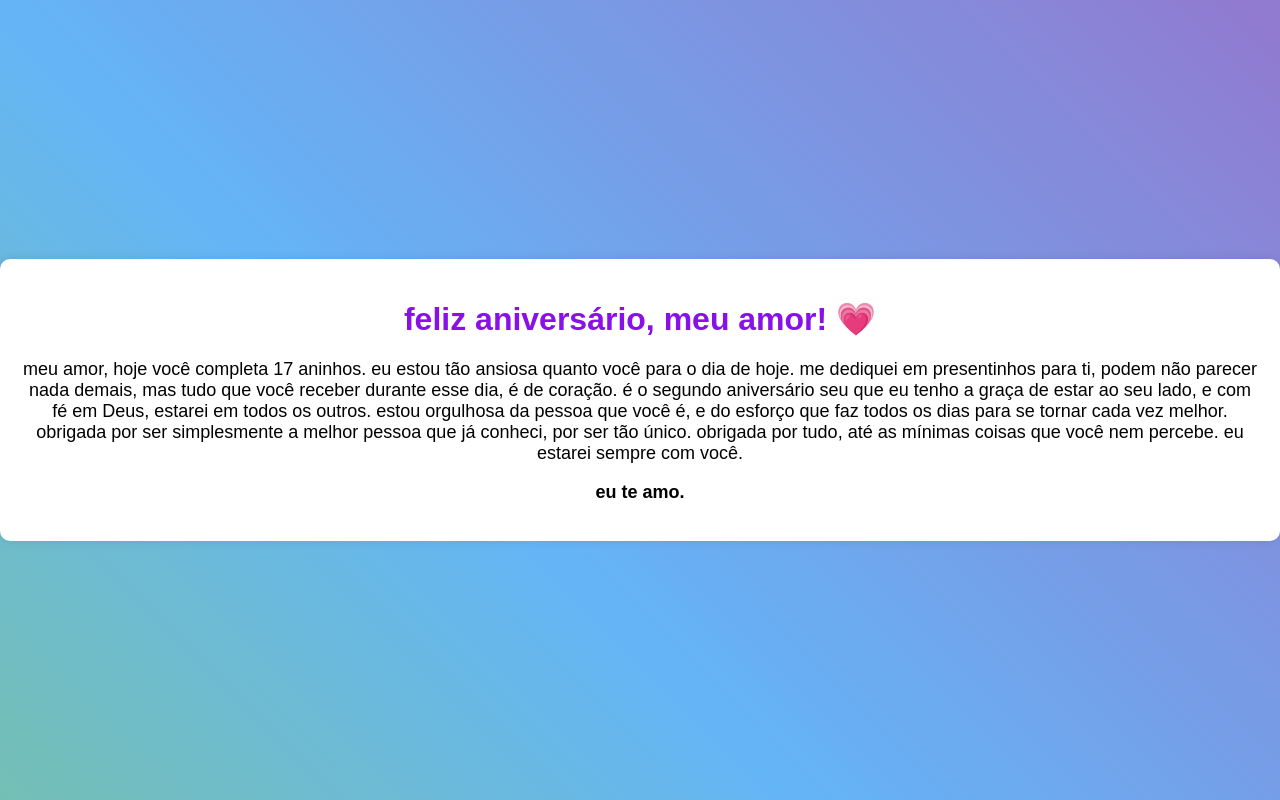
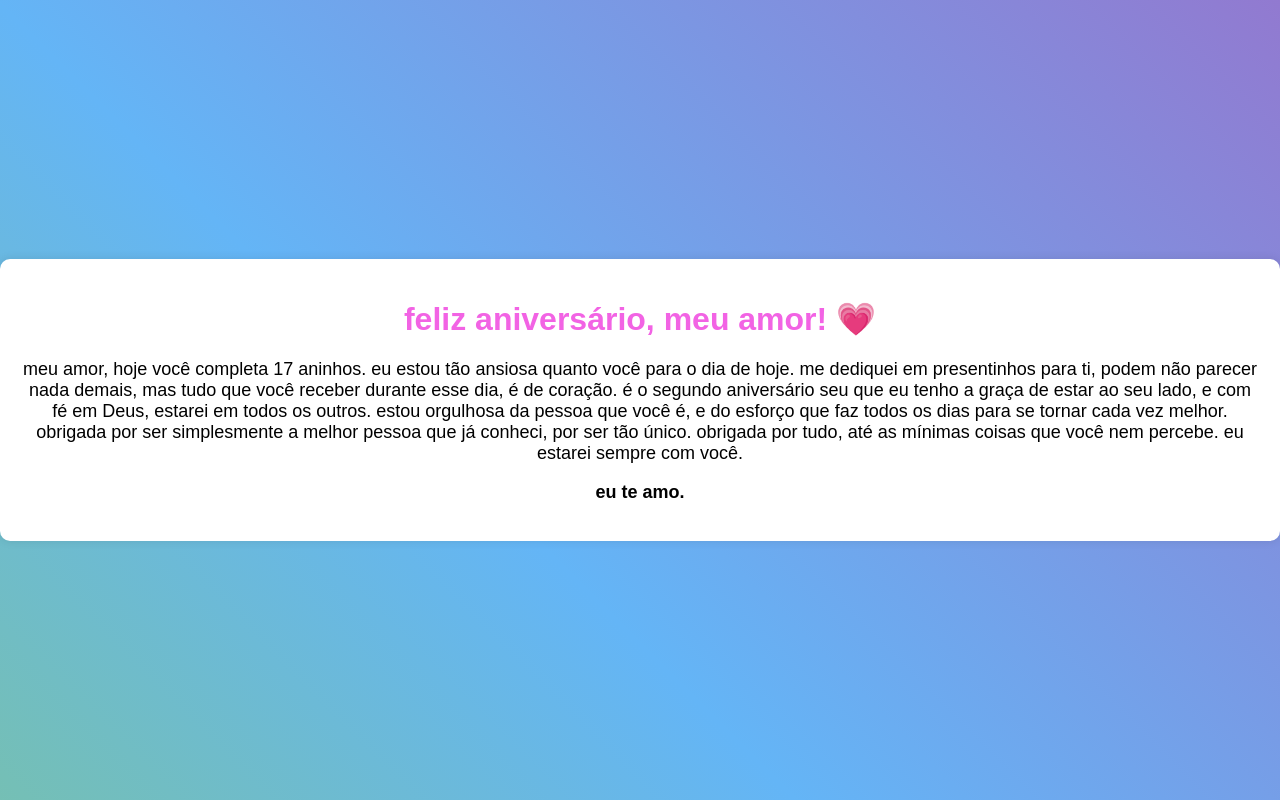
Before and after one commit to hwllthy/leo-eu-te-amo, a plain HTML site: page index.html in a window 1280 px wide. Drawn offline with Linux system fonts and the light colour scheme.

Commit message:
styles.css

```diff
--- a/styles.css
+++ b/styles.css
@@ -29,7 +29,7 @@ body {
 
 /* Cor do título */
 h1 {
-    color: #8910e6; /* Cor específica */
+    color: #f263e4; /* Cor específica */
 }
 
 /* Cor do parágrafo */
```
